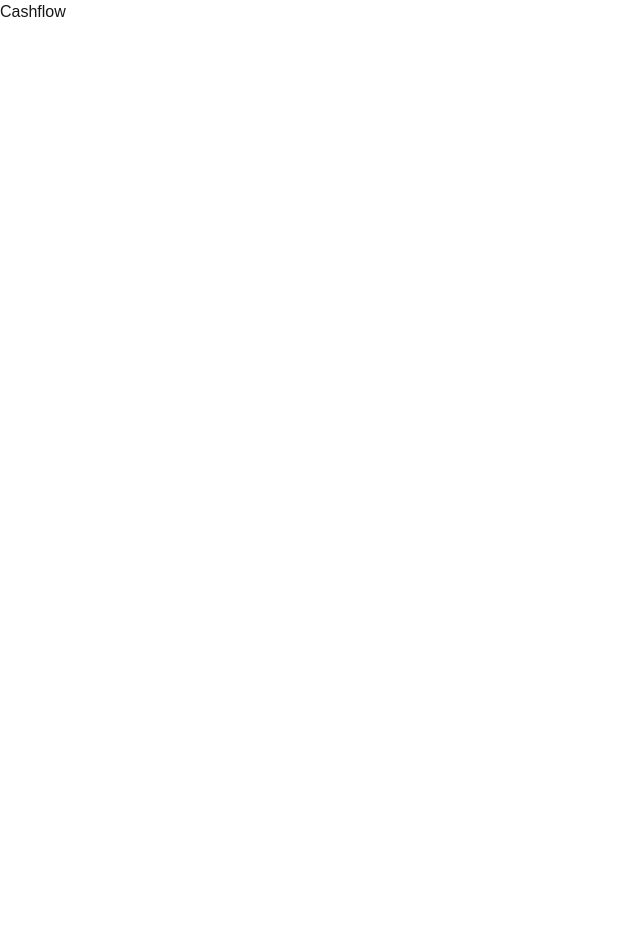
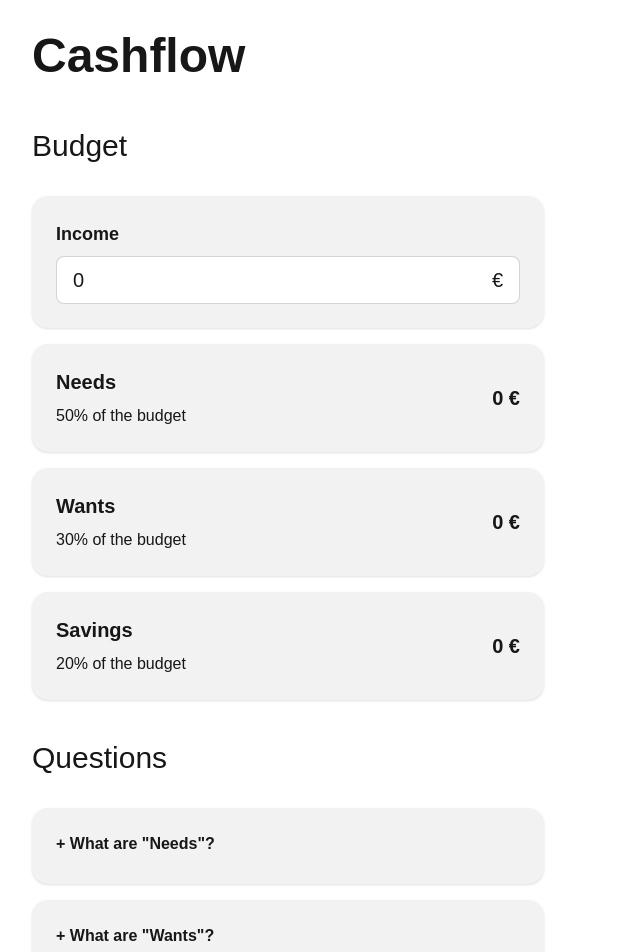
Before and after one commit to tomguillermou/cashflow, a Next.js app: page / in a window 1280 px wide. Shown: the top 952 px of the page, without its empty margins (0-640 px from the left). Before the commit the page ends 800 px from the top, so only its background shows below. Built offline with nearby package versions, Linux system fonts and the light colour scheme.

Commit message:
Implement budget

```diff
--- /dev/null
+++ b/app/components/BudgetCard.tsx
@@ -0,0 +1,17 @@
+export default function BudgetCard({ title, description, value }: BudgetCardProps) {
+  return (
+    <div className='flex items-center justify-between p-6 shadow rounded-box bg-base-200'>
+      <div className='flex flex-col gap-2'>
+        <p className='text-xl font-bold'>{title}</p>
+        <p>{description}</p>
+      </div>
+      <p className='text-xl font-bold'>{value.toLocaleString()} €</p>
+    </div>
+  )
+}
+
+interface BudgetCardProps {
+  title: string
+  description: string
+  value: number
+}
--- /dev/null
+++ b/app/components/Collapse.tsx
@@ -0,0 +1,15 @@
+export default function Collapse({ title, text }: CollapseProps) {
+  return (
+    <details className='collapse p-2 shadow bg-base-200'>
+      <summary className='collapse-title font-bold'>+ {title}</summary>
+      <div className='collapse-content'>
+        <p>{text}</p>
+      </div>
+    </details>
+  )
+}
+
+interface CollapseProps {
+  title: string
+  text: string
+}
--- a/app/page.tsx
+++ b/app/page.tsx
@@ -1,3 +1,59 @@
+'use client'
+
+import { ChangeEvent, useState } from 'react'
+import { LuClapperboard, LuPiggyBank, LuReceiptEuro } from 'react-icons/lu'
+
+import { Budget, computeBudget, fetchIncome, storeIncome } from '@/lib/budget'
+
+import BudgetCard from './components/BudgetCard'
+import Collapse from './components/Collapse'
+
 export default function Home() {
-  return <h1>Cashflow</h1>
+  const [income, setIncome] = useState(fetchIncome())
+  const [budget, setBudget] = useState<Budget>(computeBudget(income))
+
+  function onIncomeChange(event: ChangeEvent<HTMLInputElement>): void {
+    const income = Number(event.target.value)
+    const budget = computeBudget(income)
+
+    storeIncome(income)
+    setIncome(income)
+    setBudget(budget)
+  }
+
+  return (
+    <main className='flex flex-col p-8'>
+      <h1 className='text-5xl font-bold'>Cashflow</h1>
+
+      <section className='flex flex-col justify-around max-w-lg mt-8 gap-4'>
+        <h2 className='text-3xl mt-4 mb-4'>Budget</h2>
+
+        <div className='flex flex-col p-6 gap-2 rounded-box shadow bg-base-200'>
+          <label className='text-lg font-bold'>Income</label>
+          <div className='input input-bordered flex items-center text-xl'>
+            <input type='text' className='grow' onChange={onIncomeChange} value={income} />€
+          </div>
+        </div>
+
+        <BudgetCard title='Needs' description='50% of the budget' value={budget.needs} />
+        <BudgetCard title='Wants' description='30% of the budget' value={budget.wants} />
+        <BudgetCard title='Savings' description='20% of the budget' value={budget.savings} />
+
+        <h2 className='text-3xl mt-6 mb-4'>Questions</h2>
+
+        <Collapse
+          title='What are "Needs"?'
+          text='These are essential expenses for your daily life, such as rent, energy bills, phone bill, transportation, groceries, insurance, etc.'
+        />
+        <Collapse
+          title='What are "Wants"?'
+          text='These are non-essential expenses related to your leisure activites, such as restaurants, vacations, subscriptions (Netflix, Spotify, etc.), shopping, etc.'
+        />
+        <Collapse
+          title='What are "Savings"?'
+          text='This is the amount you set aside for unforeseen expenses, investments, or loan repayments.'
+        />
+      </section>
+    </main>
+  )
 }
--- /dev/null
+++ b/lib/budget.ts
@@ -0,0 +1,23 @@
+export interface Budget {
+  income: number
+  needs: number
+  wants: number
+  savings: number
+}
+
+export function computeBudget(income: number): Budget {
+  return {
+    income,
+    needs: income * 0.5,
+    wants: income * 0.3,
+    savings: income * 0.2,
+  }
+}
+
+export function storeIncome(income: number): void {
+  localStorage.setItem('income', income.toString())
+}
+
+export function fetchIncome(): number {
+  return Number(localStorage.getItem('income') ?? 0)
+}
--- a/tailwind.config.ts
+++ b/tailwind.config.ts
@@ -1,7 +1,11 @@
+/* eslint-disable @typescript-eslint/no-require-imports */
 import type { Config } from 'tailwindcss'
 
 export default {
   content: ['./components/**/*.{js,ts,jsx,tsx,mdx}', './app/**/*.{js,ts,jsx,tsx,mdx}'],
   theme: {},
-  plugins: [],
+  plugins: [require('daisyui')],
+  daisyui: {
+    themes: ['light'],
+  },
 } satisfies Config
```
Also changed, not shown: package.json (+7 -5 lines), 1 other file (tests, documents, lock files or other folders).
